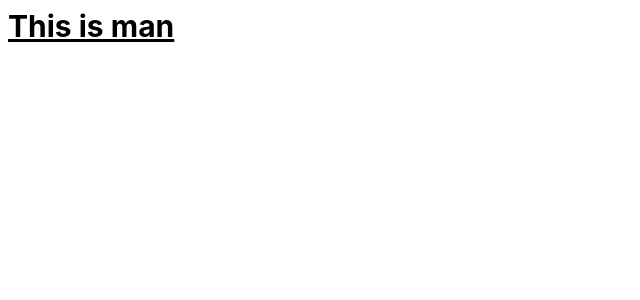
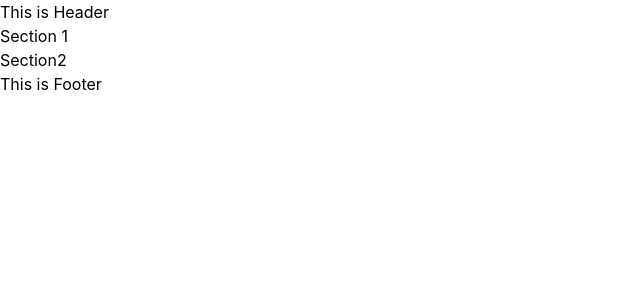
Before and after one commit to manprajapatie/wixMP, a React (Vite) app: page / in a window 1280 px wide. Shown: the top 300 px of the page, without its empty margins (0-640 px from the left). Built offline with nearby package versions, Linux system fonts and the light colour scheme.

Commit message:
chore : configure Home Page with Route

```diff
--- a/package.json
+++ b/package.json
@@ -13,6 +13,7 @@
     "@tailwindcss/vite": "^4.3.3",
     "react": "^19.2.8",
     "react-dom": "^19.2.8",
+    "react-router-dom": "^7.18.4",
     "tailwindcss": "^4.3.3"
   },
   "devDependencies": {
--- a/src/App.jsx
+++ b/src/App.jsx
@@ -3,15 +3,22 @@ import heroImg from './assets/hero.png'
 import reactLogo from './assets/react.svg'
 import viteLogo from './assets/vite.svg'
 import './App.css'
+import { BrowserRouter, Route, Routes } from 'react-router-dom'
+import LandingPageLayout from './assets/components/LandingPageLayout'
+import Home from './assets/pages/Home'
 
 function App() {
   const [count, setCount] = useState(0)
 
   return (
     <>
-    <h1 className='m-2 text-3xl font-bold underline'>
-      This is man
-    </h1>
+      <BrowserRouter>
+        <Routes>
+          <Route element={<LandingPageLayout />} >
+            <Route path="/" element={<Home />} />
+          </Route>
+        </Routes>
+      </BrowserRouter>
     </>
   )
 }
--- a/src/assets/components/LandingPageLayout.jsx
+++ b/src/assets/components/LandingPageLayout.jsx
@@ -1,11 +1,13 @@
 import React from 'react'
 import Footer from './Footer'
 import Header from './Header'
+import { Outlet } from 'react-router-dom'
 
 const LandingPageLayout = () => {
     return (
         <>
             <Header />
+            <Outlet />
             <Footer />
         </>
     )
--- /dev/null
+++ b/src/assets/pages/Home.jsx
@@ -0,0 +1,14 @@
+import React from 'react'
+import Section1 from '../sections/Section1'
+import Section2 from '../sections/Section2'
+
+const Home = () => {
+    return (
+        <>
+            <Section1 />
+            <Section2 />
+        </>
+    )
+}
+
+export default Home
--- /dev/null
+++ b/src/assets/sections/Section1.jsx
@@ -0,0 +1,11 @@
+import React from 'react'
+
+const Section1 = () => {
+    return (
+        <div>
+            <h1>Section 1</h1>
+        </div>
+    )
+}
+
+export default Section1
--- /dev/null
+++ b/src/assets/sections/Section2.jsx
@@ -0,0 +1,11 @@
+import React from 'react'
+
+const Section2 = () => {
+  return (
+    <>
+      <h1>Section2</h1>
+    </>
+  )
+}
+
+export default Section2
```
Also changed, not shown: 1 other file (tests, documents, lock files or other folders).
